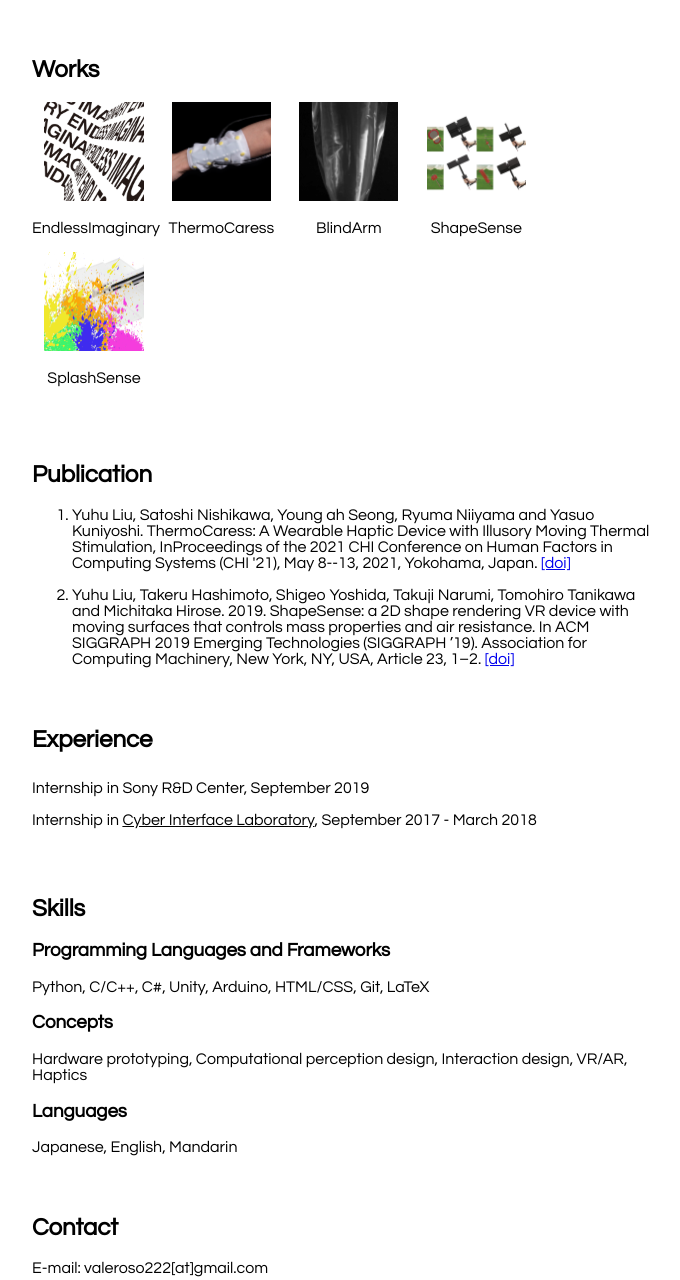
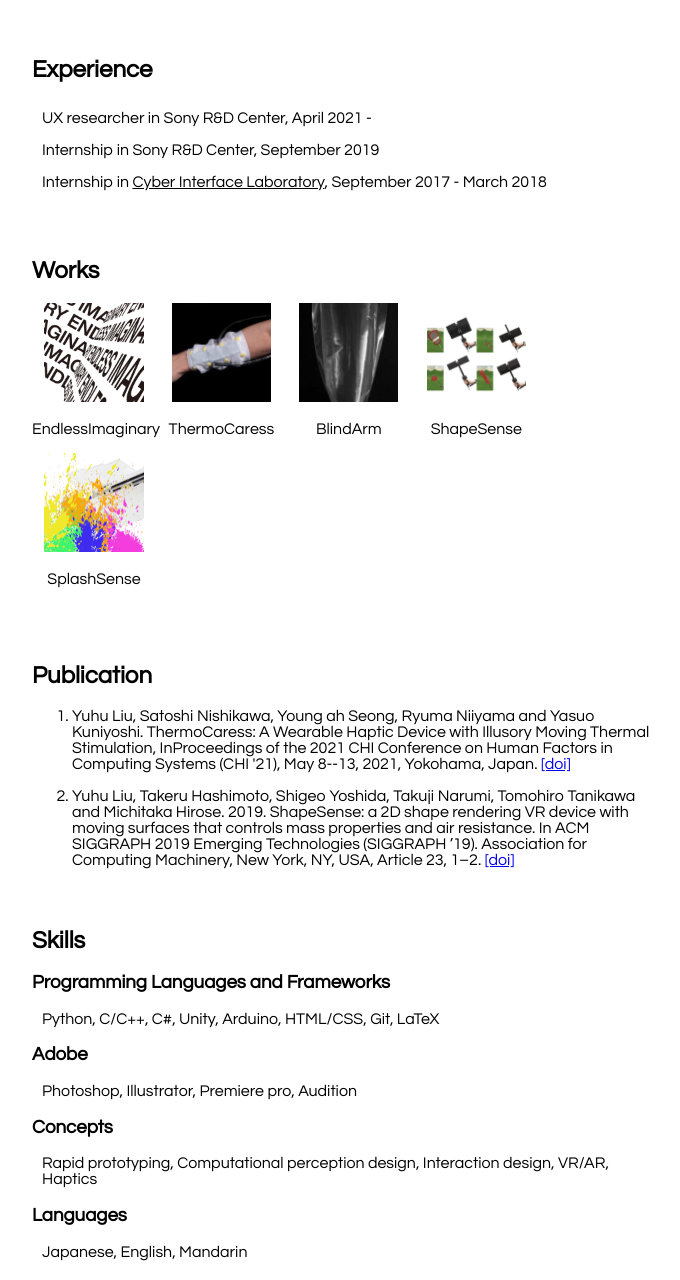
Before and after one commit to valeroso222/valeroso222.github.io, a plain HTML site: page index.html in a window 1280 px wide. Shown: the part 580-1860 px from the top of the page, without its empty margins (298-978 px from the left). Drawn offline with Linux system fonts and the light colour scheme.

Commit message:
move experience up and so on

```diff
--- a/css/style.css
+++ b/css/style.css
@@ -48,6 +48,7 @@ div.portrait {
 }
 
 img.portrait {
+    margin-left: 10px;
     width: 90%;
 }
 
@@ -66,6 +67,7 @@ a#isi:hover {
 ul.education {
     list-style: none;
     padding-left: 0%;
+    margin-left: 10px;
 }
 
 ul.education li {
@@ -103,6 +105,7 @@ div.programming, div.concepts, div.languages {
 ul.experience {
     list-style: none;
     padding-left: 0%;
+    margin-left: 10px;
 }
 
 ul.experience li {
@@ -112,11 +115,13 @@ ul.experience li {
 
 p.skills {
     padding-left: 0px;
+    margin-left: 10px;
 }
 
 ul.contact {
     list-style: none;
     padding-left: 0%;
+    margin-left: 10px;
 }
 
 a.black_link:link,a.black_link:visited  {
--- a/index.html
+++ b/index.html
@@ -44,6 +44,16 @@
                             &ensp; Faculty of Engineering, Department of Mechano-informatics, The University of Tokyo, in in <a id="isi" href="https://www.cyber.t.u-tokyo.ac.jp/">Cyber Interface Laboratory</a>
                         </li>
                         <li>Senior High School at Komaba, University of Tsukuba, April 2012 - March 2015</li>
+                    </ul>
+                </div>
+            </div>
+            <div class="section">
+                <div class="experience">
+                    <h2>Experience</h2>
+                    <ul class="experience">
+                        <li>UX researcher in Sony R&D Center, April 2021 - </li>
+                        <li>Internship in Sony R&D Center, September 2019</li>
+                        <li>Internship in <a id="isi" href="https://www.cyber.t.u-tokyo.ac.jp/">Cyber Interface Laboratory</a>, September 2017 - March 2018</li>
                     </ul>
                 </div>
             </div>
@@ -103,15 +113,6 @@
                 </div>
             </div>
             <div class="section">
-                <div class="experience">
-                    <h2>Experience</h2>
-                    <ul class="experience">
-                        <li>Internship in Sony R&D Center, September 2019</li>
-                        <li>Internship in <a id="isi" href="https://www.cyber.t.u-tokyo.ac.jp/">Cyber Interface Laboratory</a>, September 2017 - March 2018</li>
-                    </ul>
-                </div>
-            </div>
-            <div class="section">
                 <div class="skills">
                     <h2>Skills</h2>
                     <div class="programming">
@@ -120,10 +121,16 @@
                             Python, C/C++, C#, Unity, Arduino, HTML/CSS, Git, LaTeX
                         </p>
                     </div>
+                    <div class="adobe">
+                        <h3>Adobe</h3>
+                        <p class="skills">
+                            Photoshop, Illustrator, Premiere pro, Audition
+                        </p>
+                    </div>
                     <div class="concepts">
                         <h3>Concepts</h3>
                         <p class="skills">
-                            Hardware prototyping, Computational perception design, Interaction design, VR/AR, Haptics
+                            Rapid prototyping, Computational perception design, Interaction design, VR/AR, Haptics
                         </p>
                     </div>
                     <div class="languages">
```
Also changed, not shown: EndlessImaginary.html (+11 -3 lines).
